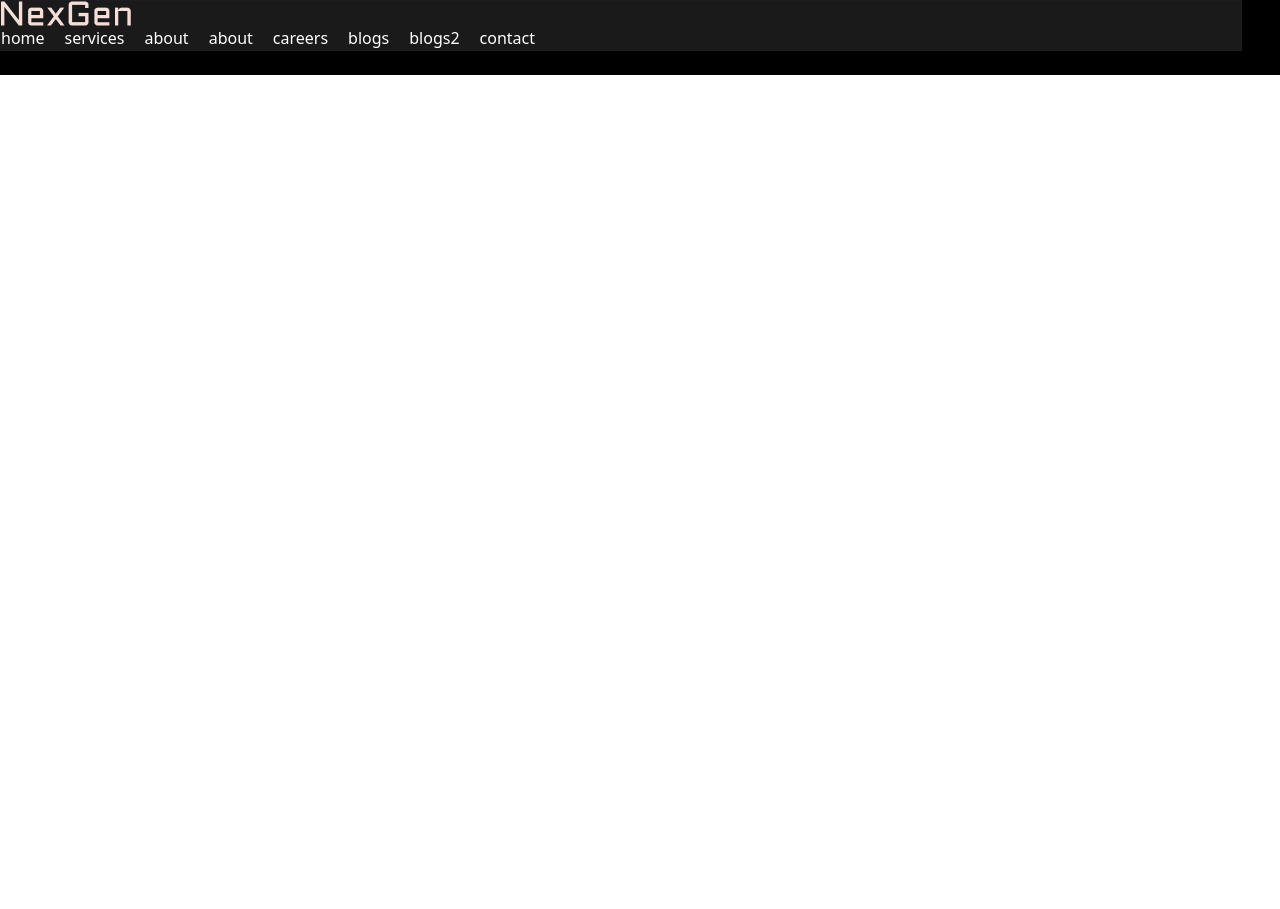
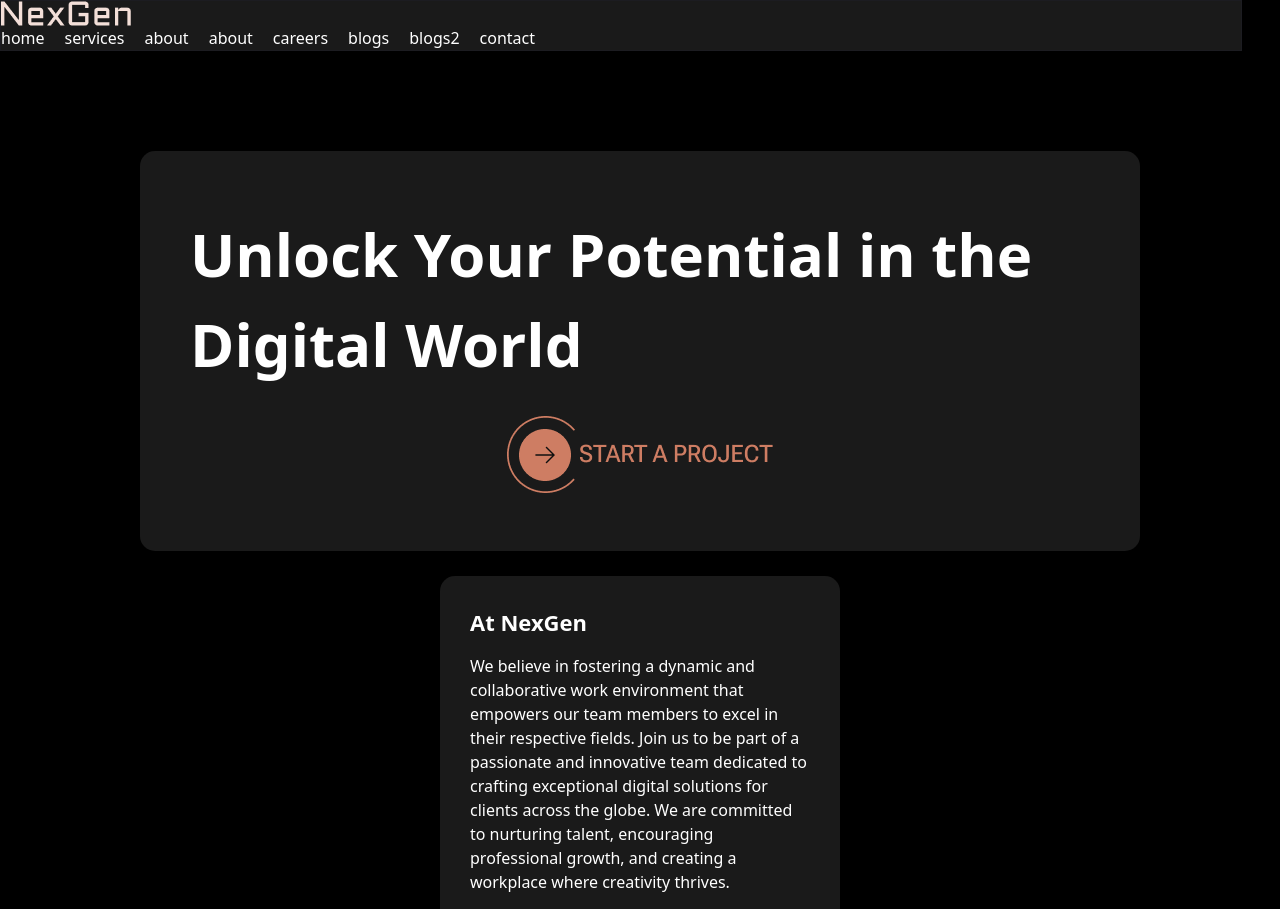
Before and after one commit to Murod-A/l3-hw, a React (Vite) app: page /careers in a window 1280 px wide. Shown: the top 909 px of the page. Before the commit the page ends 800 px from the top, so only its background shows below. Built offline with nearby package versions, Linux system fonts and the light colour scheme.

Commit message:
first section

```diff
--- /dev/null
+++ b/src/pages/careers/career.css
@@ -0,0 +1,4 @@
+body {
+  background-color: black;
+  color: white;
+}
--- a/src/pages/careers/careers.jsx
+++ b/src/pages/careers/careers.jsx
@@ -1,10 +1,27 @@
 import React from 'react'
-
-// ALIAKBAR
+import "./career.css"
+import start from "./images/Button (2).png"
+import ins from "./images/Button (3).png"
 
 const Careers = () => {
   return (
-	 <div>Careers</div>
+	 <div className='mt-[100px]'>
+    <div className='flex justify-around items-center flex-wrap gap-[25px]'>
+      <div className='bg-[#1A1A1A] flex items-start gap-[10px] p-[50px] lg:h-[400px] lg:w-[1000px] rounded-[15px] flex-wrap text-center lg:text-start'>
+        <h1 className='text-[30px] lg:text-[60px] m-auto'><b>Unlock Your Potential in the Digital World</b></h1>
+        <img src={start} alt="" className='m-auto'/>
+      </div>
+
+      <div className='bg-[#1A1A1A] p-[30px] lg:w-[400px] rounded-[15px]'>
+        <h3 className='text-[22px]'><b>At NexGen</b></h3>
+        <p className='my-[15px]'>We believe in fostering a dynamic and collaborative work environment that empowers our team members to excel in their respective fields. Join us to be part of a passionate and innovative team dedicated to crafting exceptional digital solutions for clients across the globe. We are committed to nurturing talent, encouraging professional growth, and creating a workplace where creativity thrives.</p>
+        <div className='flex items-center gap-[15px]'>
+          <img src={ins} alt="" />
+          <p>Know More</p>
+        </div>
+      </div>
+    </div>
+   </div>
   )
 }
 
```
Also changed, not shown: src/pages/careers/images/Button (2).png (added), src/pages/careers/images/Button (3).png (added).
